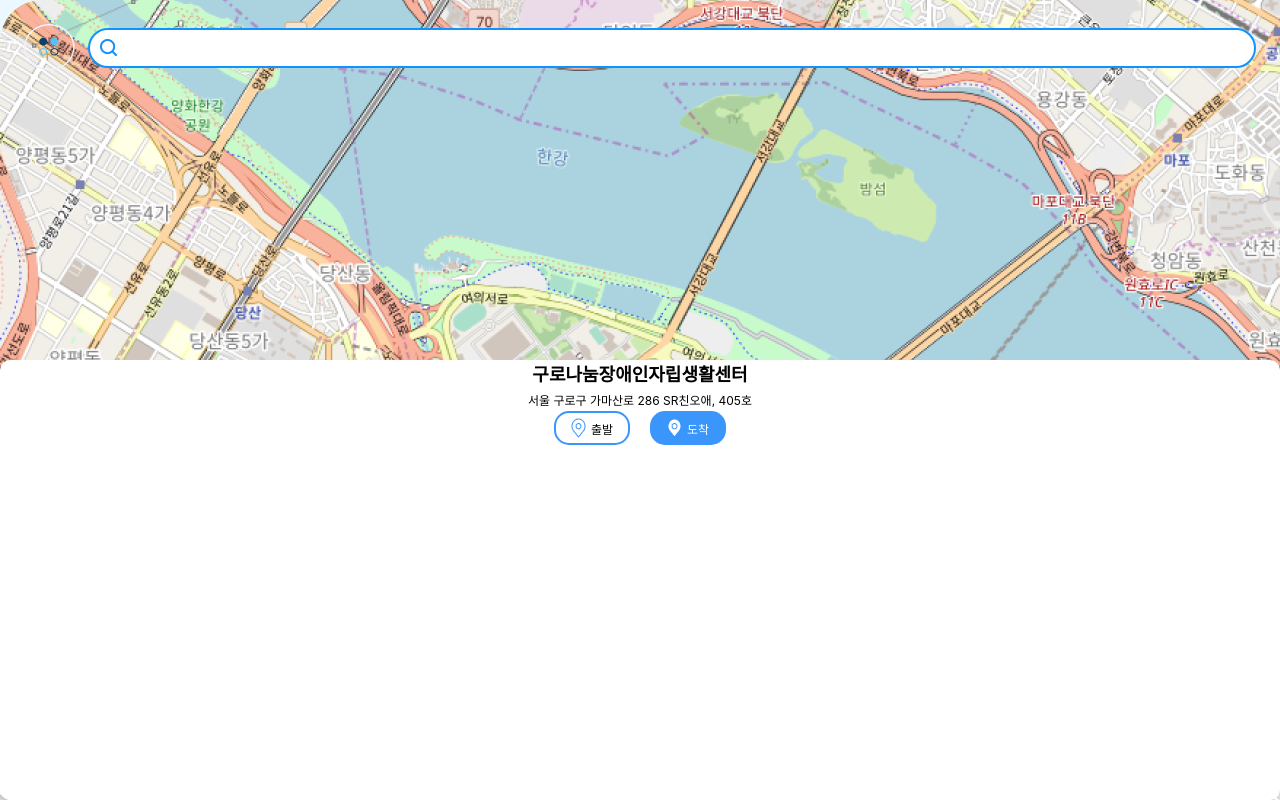
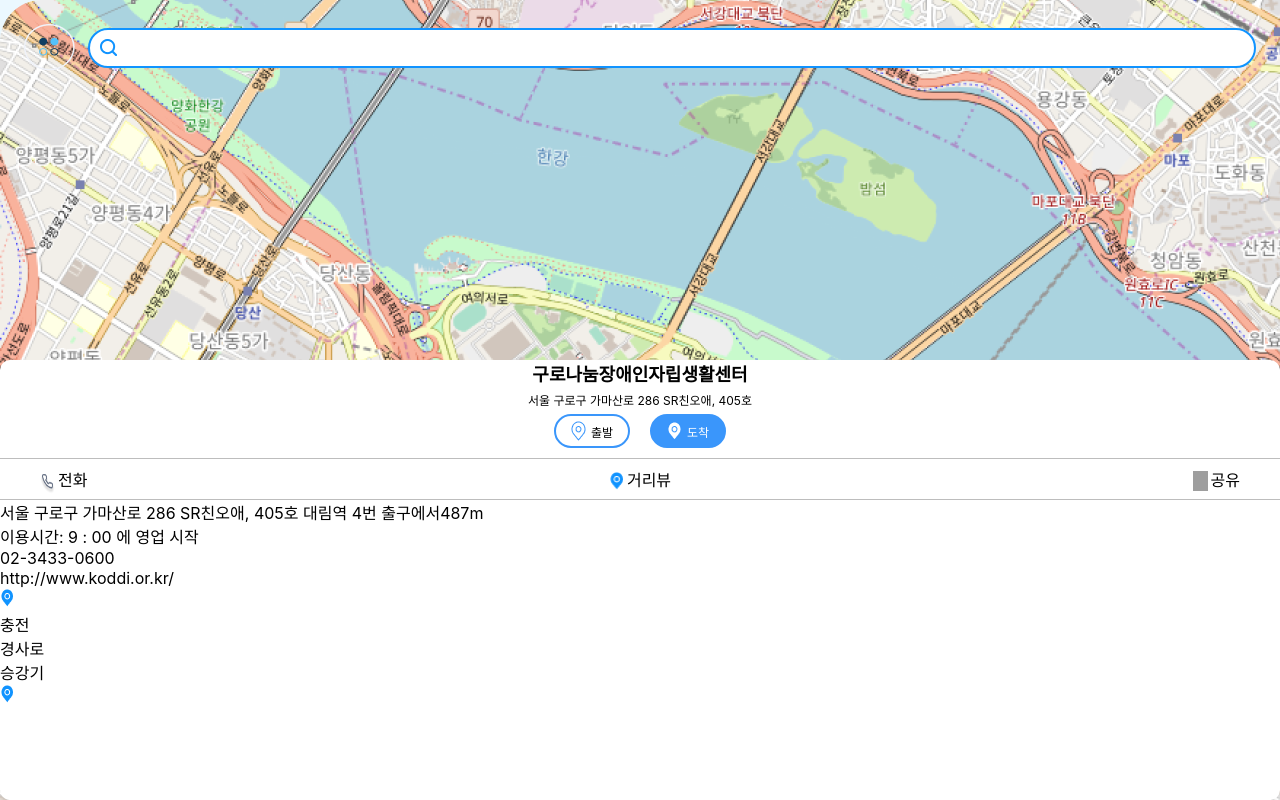
Before and after one commit to park-suyeon/WM, a Next.js app: page /detail/1 in a window 1280 px wide. Built offline with nearby package versions, Linux system fonts and the light colour scheme; grey boxes are pictures that could not be loaded.

Commit message:
221005임시

```diff
--- a/components/Nav.js
+++ b/components/Nav.js
@@ -1,6 +1,6 @@
 import styled from "styled-components";
 const NavBlock = styled.div`
-  background-color: #ebf8ff;
+  background-color: white;
   display: flex;
   flex-direction: column;
   padding: 20px;
--- /dev/null
+++ b/components/detail/Line.js
@@ -0,0 +1,11 @@
+import styled from "styled-components";
+const Line = styled.div`
+  background-color: #bdbdbd;
+  height: 1px;
+  width: 100%;
+`;
+
+const LineView = (props) => {
+  return <Line>{props}</Line>;
+};
+export default Line;
--- /dev/null
+++ b/components/detail/ShareCall.js
@@ -0,0 +1,60 @@
+import styled from "styled-components";
+const Sharecall = styled.div`
+  display: flex;
+  align-items: center;
+  flex-direction: row;
+  justify-content: space-between;
+  background-color: white;
+  width: 100%;
+  height: 40px;
+
+  .phone_icon {
+    margin-right: 3px;
+    margin-top: 9px;
+    width: 15px;
+    height: 20px;
+    display: flex;
+    align-items: center;
+  }
+  .icon {
+    margin-right: 3px;
+    margin-top: 3px;
+    width: 15px;
+    height: 20px;
+    display: flex;
+    align-items: center;
+  }
+  .call {
+    display: flex;
+    align-items: center;
+    margin-left: 40px;
+  }
+  .RoadView {
+    display: flex;
+    align-items: center;
+  }
+  .ShareSelect {
+    display: flex;
+    align-items: center;
+    margin-right: 40px;
+  }
+`;
+const ShareCallBox = (props) => {
+  return (
+    <Sharecall>
+      <div className="call">
+        <img className="phone_icon" src="/images/icon/call.png" />
+        전화
+      </div>
+      <div className="RoadView">
+        <img className="icon" src="/images/icon/location pin.png" />
+        거리뷰
+      </div>
+      <div className="ShareSelect">
+        <img className="icon" src="/images/icon/share.png" />
+        공유
+      </div>
+    </Sharecall>
+  );
+};
+export default ShareCallBox;
--- a/pages/detail/[id].js
+++ b/pages/detail/[id].js
@@ -2,6 +2,8 @@ import Head from "next/head";
 import Image from "next/image";
 import styled from "styled-components";
 import Header from "../../components/detail/Header";
+import Line from "../../components/detail/Line";
+import ShareCallBox from "../../components/detail/ShareCall";
 import FastSearch from "../../components/index/FastSearch";
 import Menubar from "../../components/index/Menubar";
 const Map = styled.div`
@@ -9,6 +11,7 @@ const Map = styled.div`
   height: 100vh;
   background-image: url("/images/IndexMap.png");
 `;
+
 const Content = styled.div`
   position: fixed;
   top: 0;
@@ -38,31 +41,40 @@ const Detail = styled.div`
     }
     .Buttons {
       display: flex;
+      padding-top: 3px;
+      padding-bottom: 10px;
     }
     .Start {
       font-size: 12px;
       border: 2px solid #3a96fb;
-      border-radius: 15px;
+      border-radius: 20px;
       margin-right: 20px;
       padding: 5px 15px;
       display: flex;
       align-items: center;
+      cursor: pointer;
     }
     .Arrival {
       font-size: 12px;
       color: white;
       border: 2px solid #3a96fb;
-      border-radius: 15px;
+      border-radius: 20px;
       background-color: #3a96fb;
       padding: 5px 15px;
       display: flex;
       align-items: center;
+      cursor: pointer;
     }
     .icon {
+      display: flex;
+      align-items: center;
       margin-right: 5px;
+      width: 15px;
+      height: 20px;
     }
   }
 `;
+const LocationIcon = styled.div``;
 export default function Home() {
   return (
     <div>
@@ -92,6 +104,26 @@ export default function Home() {
             </div>
           </div>
         </div>
+        <Line />
+        <ShareCallBox />
+        <Line />
+
+        <div>
+          <div className="LocationName">
+            서울 구로구 가마산로 286 SR친오애, 405호 대림역 4번 출구에서487m
+          </div>
+          <div className="StartTime"> 이용시간: 9 : 00 에 영업 시작</div>
+          <div className="Tel">02-3433-0600</div>
+          <div className="Homepage">http://www.koddi.or.kr/</div>
+        </div>
+
+        <div className="LocationIcon">
+          <img className="icon" src="/images/icon/location pin.png" />
+          <div>충전</div>
+          <div>경사로</div>
+          <div>승강기</div>
+          <img className="icon" src="/images/icon/location pin.png" />
+        </div>
       </Detail>
     </div>
   );
```
Also changed, not shown: components/index/ButtonBox.js (+4 -17 lines), pages/signup.js (+10 -13 lines).
